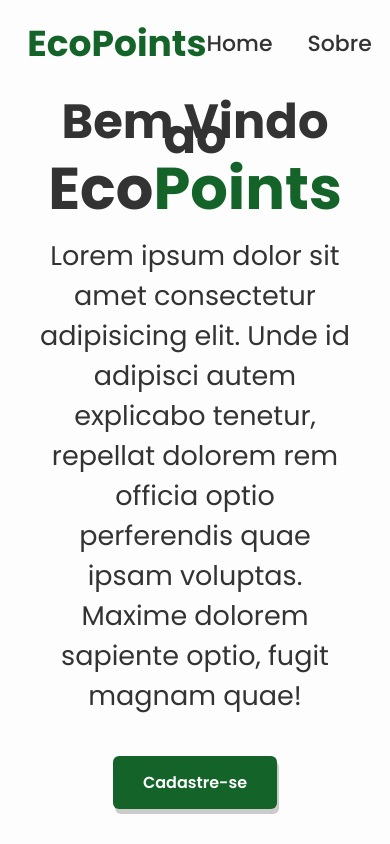
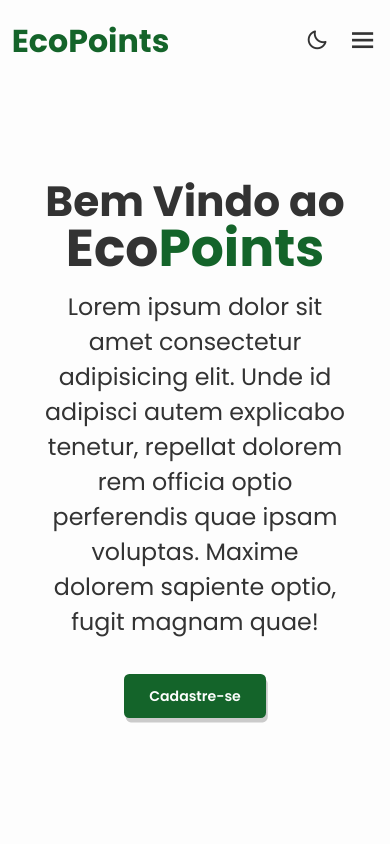
Before and after one commit to Sprint3-grupo7/FrontEnd, a React (Vite) app in the folder sprint3frontend/: page / in a window 390 px wide. Built offline with nearby package versions, Linux system fonts and the light colour scheme.

Commit message:
Adicionando responsividade ao header e testando implementação do botão menu

```diff
--- a/sprint3frontend/src/App.css
+++ b/sprint3frontend/src/App.css
@@ -36,3 +36,10 @@ body {
     background-color: var(--cor-fundo);
     color: var(--cor-texto);
 }
+
+@media (max-width: 1200px){
+    html{
+        font-size: 55%;
+    }
+
+}
--- a/sprint3frontend/src/componentes/header/header.css
+++ b/sprint3frontend/src/componentes/header/header.css
@@ -70,3 +70,62 @@
     color: var(--cor-texto);
     display: none;
 }
+
+@media (max-width: 1024px){
+    .header{
+        padding: 2rem 3%;
+    }
+}
+@media (max-width: 768px) {
+    #menu-icon{
+        display: block;
+    }
+
+    #menu-icon:hover{
+        cursor: pointer;
+    }
+
+    #darkMode-icon {
+        position: absolute;
+        right: 7rem;
+        font-size: 2.6rem;
+        color: var(--text-color);
+        margin-bottom: .1rem;
+    }
+
+    .navbar{
+        display: none;
+        position: absolute;
+        top: 100%;
+        left: 0;
+        width: 100%;
+        padding: 1rem 3%;
+        background: var(--bg-color);
+        border-top: .1rem solid rgba(0, 0, 0, .2);
+        box-shadow: 0 .5rem 1rem rgba(0, 0, 0, .1);
+    }
+
+    .navbar.active{
+        display: block;
+    }
+
+    .navbar a{
+        display: block;
+        font-size: 2rem;
+        margin: 3rem 0;
+        color: var(--text-color);
+    }
+
+    .navbar a:nth-child(1),
+    .navbar a:nth-child(2) {
+        color: var(--text-color);
+    }
+
+    .navbar a.active{
+        color: var(--main-color);
+    }
+
+    .navbar a::before{
+        display: none;
+    }
+}
--- a/sprint3frontend/src/componentes/header/index.jsx
+++ b/sprint3frontend/src/componentes/header/index.jsx
@@ -3,6 +3,7 @@ import './header.css'
 
 const Header = () => {
     let darkModeIcon = document.querySelector('#darkMode-icon');
+
     return (
         <header className="header">
             <a href="#" className="logo">EcoPoints</a>
@@ -20,11 +21,45 @@ const Header = () => {
             }}></div>
 
 
-            <div className="bx bx-menu" id="menu-icon" onClick="menuFunction()"></div>
+            <div className="bx bx-menu" id="menu-icon" onClick={() => {
+                menuIcon.classList.toggle('bx-x');
+                navbar.classList.toggle('active');
+            }}></div>
         </header>
     )
 }
 
 
+const menuIcon = document.querySelector('#menu-icon');
+let navbar = document.querySelector('.navbar');
+let sections = document.querySelectorAll('section');
+let navLinks = document.querySelectorAll('header nav a');
+
+window.onscroll = () => {
+    sections.forEach(sec => {
+        let top = window.scrollY;
+        let offset = sec.offsetTop - 150;
+        let height = sec.offsetHeight;
+        let id = sec.getAttribute('id')
+
+        if (top >= offset && top < offset + height) {
+            navLinks.forEach(links => {
+                links.classList.remove('active');
+                document.querySelector('header nav a[href*=' + id + ']').classList.add('active');
+            })
+        }
+    })
+
+
+
+    let header = document.querySelector('.header');
+
+    header.classList.toggle('sticky', window.scrollY > 100);
+
+    menuIcon.classList.remove('bx-x')
+    navbar.classList.remove('active');
+
+};
+
 
 export default Header
```
